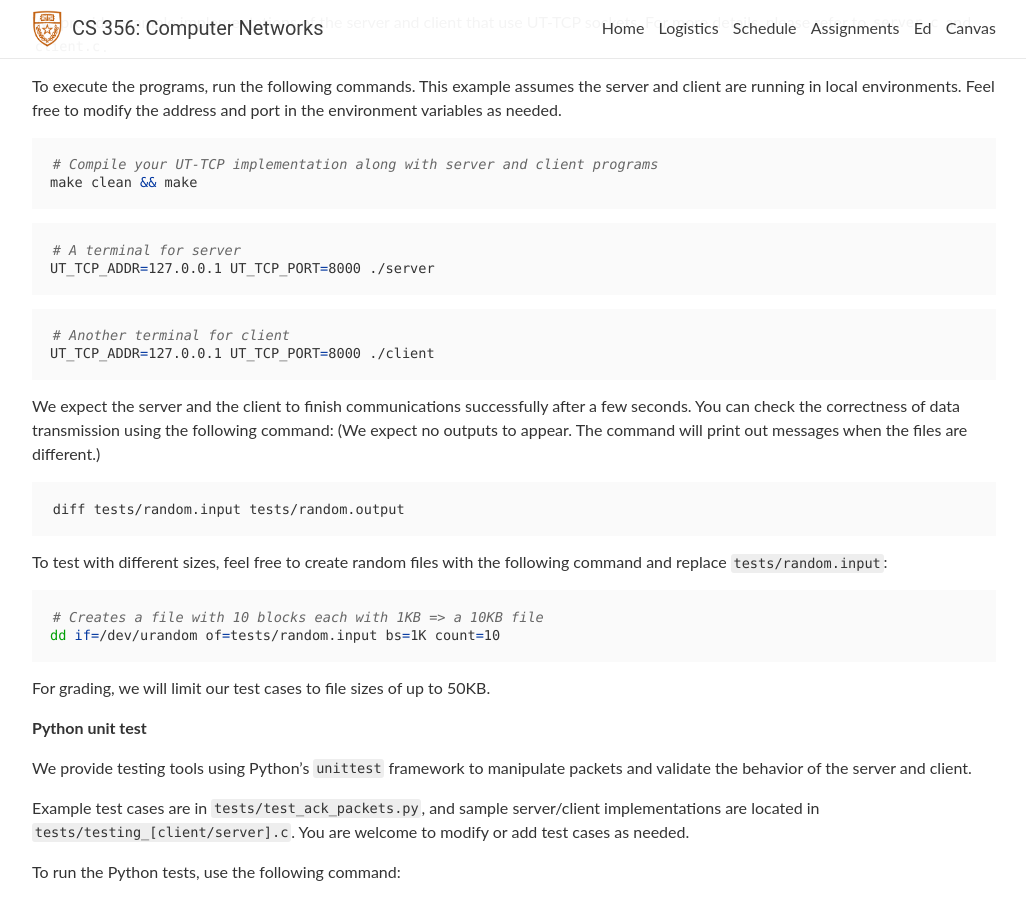
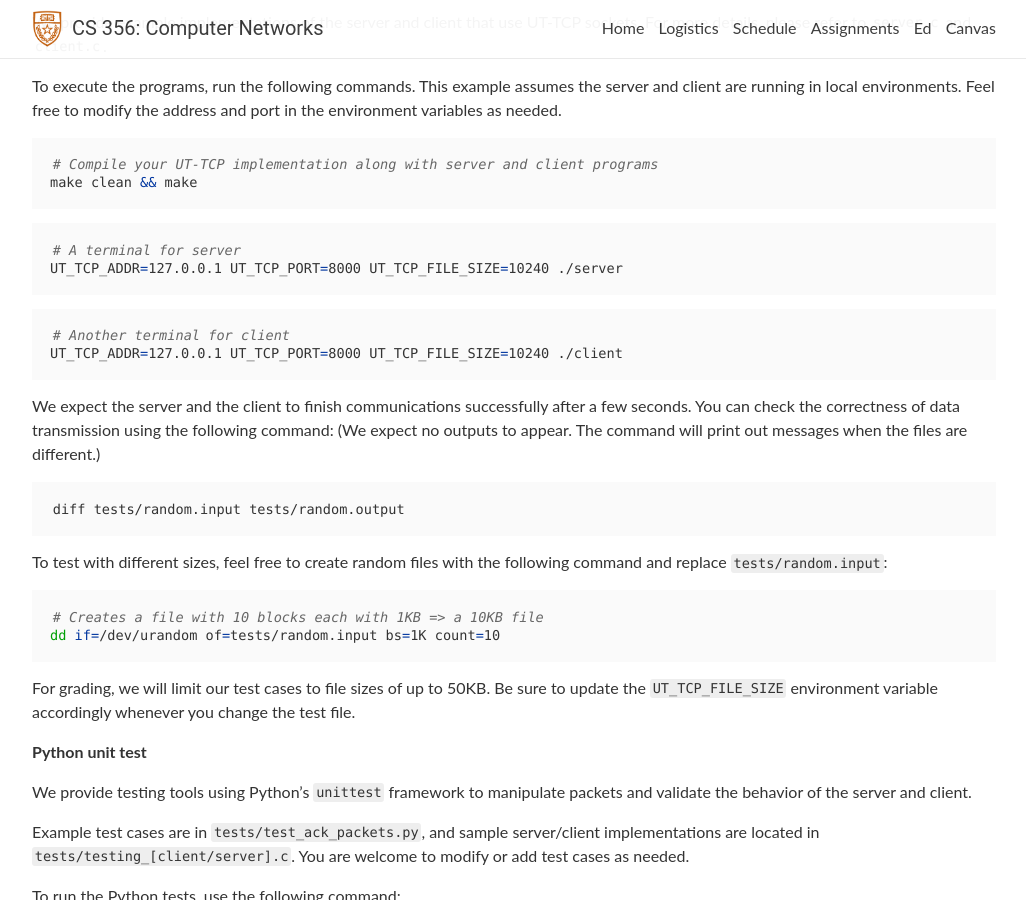
Before and after one commit to utcs356/sp25, a Jekyll site: the page built from _pages/4_congestion_flow_control.md, in a window 1280 px wide and 900 px high, scrolled down 6763 px. Shown: the whole window, without its empty margins (126-1152 px from the left). Built offline with Jekyll 4.4.1, drawn with Linux system fonts in a browser that asks for light colours; nearby versions of some CDN libraries; comment, search, counter and statistics services are not loaded; some of the changed text lies outside the part shown.

Commit message:
update assignment 4 description

````diff
--- a/_pages/4_congestion_flow_control.md
+++ b/_pages/4_congestion_flow_control.md
@@ -83,7 +83,7 @@ The connection establishment follows this workflow:
 1. **Client (`INITIATOR`) → Server (`LISTENER`): SYN**
    * The client sends a **SYN** packet to initiate the connection, and the server receives it.
    * The skeleton code provides an example of sending SYN packets in `send_pkts_handshake()`.
-   * The `sock->send_syn` flag determines whether a SYN packet should be sent.
+   * The `sock->send_syn` flag determines whether a SYN packet (a SYN+ACK packet for the server) should be sent.
    * Upon receiving the SYN, the server initializes the **receive window (`sock->recv_win`)**, updating its attributes based on the sequence number.
 
 2. **Server (`LISTENER`) → Client (`INITIATOR`): SYN+ACK**
@@ -271,12 +271,12 @@ make clean && make
 
 ```bash
 # A terminal for server
-UT_TCP_ADDR=127.0.0.1 UT_TCP_PORT=8000 ./server
+UT_TCP_ADDR=127.0.0.1 UT_TCP_PORT=8000 UT_TCP_FILE_SIZE=10240 ./server
 ```
 
 ```bash
 # Another terminal for client
-UT_TCP_ADDR=127.0.0.1 UT_TCP_PORT=8000 ./client
+UT_TCP_ADDR=127.0.0.1 UT_TCP_PORT=8000 UT_TCP_FILE_SIZE=10240 ./client
 ```
 
 We expect the server and the client to finish communications successfully after a few seconds.
@@ -295,6 +295,7 @@ dd if=/dev/urandom of=tests/random.input bs=1K count=10
 ```
 
 For grading, we will limit our test cases to file sizes of up to 50KB.
+Be sure to update the `UT_TCP_FILE_SIZE` environment variable accordingly whenever you change the test file.
 
 **Python unit test**
 
@@ -349,6 +350,8 @@ Similarly, you can check the correctness of data transmission using the followin
 ```bash
 diff tests/random.input tests/random.output
 ```
+
+**If you encounter errors while running the Kathara experiments, check whether they relate to issue #247 in the Ed discussion.**
 
 ### Report
 
````
